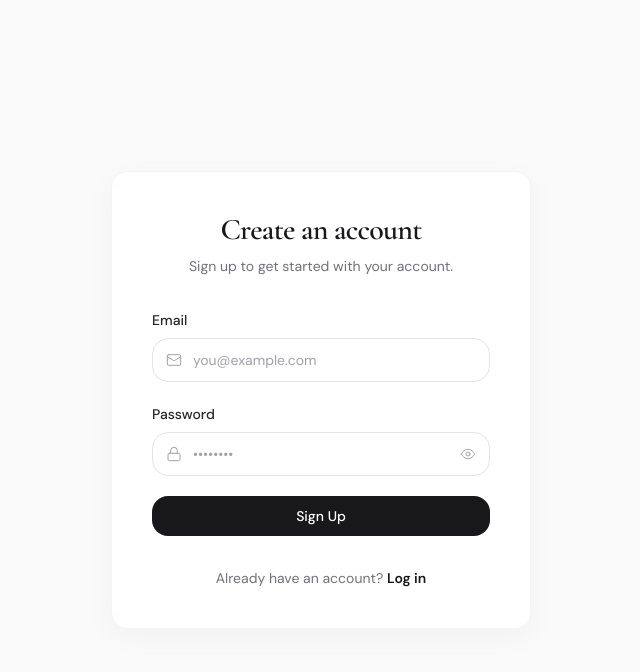
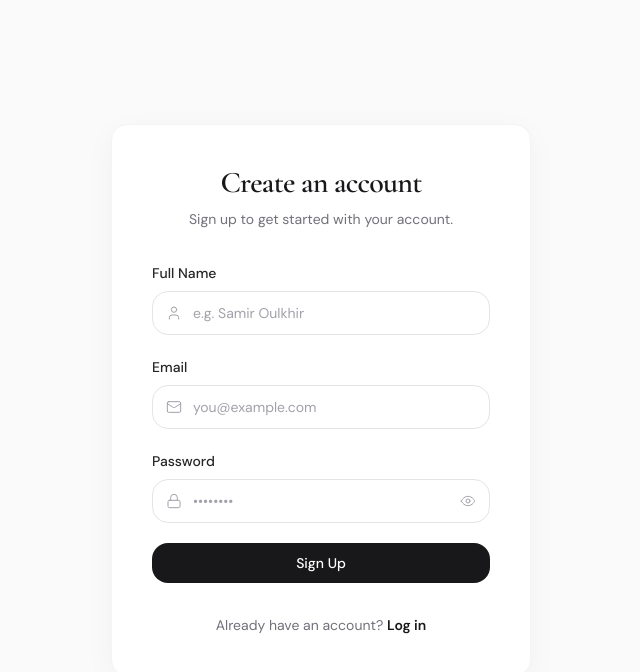
Before and after one commit to theaymanian2803/estateHub, a React (Vite) app: page /auth in a window 1280 px wide. Both pictures are taken after a click on the button "Sign up". Shown: the top 672 px of the page, without its empty margins (319-959 px from the left). Built offline with nearby package versions, Linux system fonts and the light colour scheme.

Commit message:
fixing auth again

```diff
--- a/src/pages/AuthPage.tsx
+++ b/src/pages/AuthPage.tsx
@@ -3,12 +3,27 @@ import { useForm } from 'react-hook-form'
 import { zodResolver } from '@hookform/resolvers/zod'
 import * as z from 'zod'
 import { useNavigate } from 'react-router-dom'
-import { supabase } from '@/integrations/supabase/client'
+import { useAuth } from '@/hooks/useAuth' // Using your actual auth hook!
 import { useToast } from '@/hooks/use-toast'
 
 // ---------------------------------------------------------------------------
-// Inline SVG Icons (Replacing lucide-react to prevent your build errors)
+// Inline SVG Icons
 // ---------------------------------------------------------------------------
+const UserIcon = ({ className = 'w-5 h-5' }) => (
+  <svg
+    className={className}
+    xmlns="http://www.w3.org/2000/svg"
+    viewBox="0 0 24 24"
+    fill="none"
+    stroke="currentColor"
+    strokeWidth="1.5"
+    strokeLinecap="round"
+    strokeLinejoin="round">
+    <path d="M19 21v-2a4 4 0 0 0-4-4H9a4 4 0 0 0-4 4v2" />
+    <circle cx="12" cy="7" r="4" />
+  </svg>
+)
+
 const MailIcon = ({ className = 'w-5 h-5' }) => (
   <svg
     className={className}
@@ -95,6 +110,7 @@ const SpinnerIcon = ({ className = 'w-5 h-5' }) => (
 // Schema & Component
 // ---------------------------------------------------------------------------
 const authSchema = z.object({
+  fullName: z.string().optional(), // Optional in schema, enforced in logic for Sign Up
   email: z.string().email({ message: 'Please enter a valid email address' }),
   password: z.string().min(6, { message: 'Password must be at least 6 characters' }),
 })
@@ -107,43 +123,46 @@ export default function AuthPage() {
   const [isLoading, setIsLoading] = useState(false)
 
   const navigate = useNavigate()
+  const { signIn, signUp } = useAuth() // Pulling directly from your context
   const { toast } = useToast()
 
   const {
     register,
     handleSubmit,
+    setError,
+    clearErrors,
     formState: { errors },
   } = useForm<AuthFormValues>({
     resolver: zodResolver(authSchema),
   })
 
   const onSubmit = async (data: AuthFormValues) => {
+    clearErrors()
     setIsLoading(true)
 
-    // SECURITY FIX: No console.logs of passwords here.
     try {
       if (isLogin) {
-        // REAL SUPABASE LOGIN LOGIC
-        const { error } = await supabase.auth.signInWithPassword({
-          email: data.email,
-          password: data.password,
-        })
+        // --- SIGN IN FLOW ---
+        const { error } = await signIn(data.email, data.password)
+        if (error) throw error
 
+        navigate('/') // Navigate home on success
+      } else {
+        // --- SIGN UP FLOW ---
+        if (!data.fullName || data.fullName.trim().length < 2) {
+          setError('fullName', { message: 'Full name is required to sign up' })
+          setIsLoading(false)
+          return
+        }
+
+        const { error } = await signUp(data.email, data.password, data.fullName)
         if (error) throw error
-        navigate('/') // Navigate to home or dashboard after successful login
-      } else {
-        // REAL SUPABASE SIGNUP LOGIC
-        const { error } = await supabase.auth.signUp({
-          email: data.email,
-          password: data.password,
-        })
 
-        if (error) throw error
         toast({
           title: 'Account created!',
-          description: 'Please check your email to verify your account.',
+          description: 'Welcome! You can now log in with your credentials.',
         })
-        setIsLogin(true) // Switch back to login view
+        setIsLogin(true) // Switch to login screen after successful signup
       }
     } catch (error: any) {
       toast({
@@ -154,6 +173,12 @@ export default function AuthPage() {
     } finally {
       setIsLoading(false)
     }
+  }
+
+  // Toggle between Login and Sign Up modes
+  const toggleMode = () => {
+    setIsLogin(!isLogin)
+    clearErrors()
   }
 
   return (
@@ -171,6 +196,27 @@ export default function AuthPage() {
         </div>
 
         <form onSubmit={handleSubmit(onSubmit)} className="space-y-5">
+          {/* CONDITIONAL FULL NAME INPUT (Only shows on Sign Up) */}
+          {!isLogin && (
+            <div className="space-y-1.5 animate-in fade-in slide-in-from-top-2">
+              <label className="text-sm font-medium text-zinc-800">Full Name</label>
+              <div className="relative">
+                <div className="absolute inset-y-0 left-0 flex items-center pl-3.5 pointer-events-none text-zinc-400">
+                  <UserIcon className="w-4 h-4" />
+                </div>
+                <input
+                  {...register('fullName')}
+                  type="text"
+                  placeholder="e.g. Samir Oulkhir"
+                  className="flex h-11 w-full rounded-lg border border-zinc-200 bg-white px-3 py-2 pl-10 text-sm text-zinc-900 placeholder:text-zinc-400 focus:outline-none focus:ring-1 focus:ring-zinc-900 focus:border-zinc-900 transition-colors"
+                />
+              </div>
+              {errors.fullName && (
+                <p className="text-xs font-medium text-red-500">{errors.fullName.message}</p>
+              )}
+            </div>
+          )}
+
           {/* Email Input */}
           <div className="space-y-1.5">
             <label className="text-sm font-medium text-zinc-800">Email</label>
@@ -233,7 +279,7 @@ export default function AuthPage() {
         <div className="mt-8 text-center text-sm text-zinc-500">
           {isLogin ? "Don't have an account? " : 'Already have an account? '}
           <button
-            onClick={() => setIsLogin(!isLogin)}
+            onClick={toggleMode}
             className="font-semibold text-zinc-900 hover:underline focus:outline-none">
             {isLogin ? 'Sign up' : 'Log in'}
           </button>
```
Also changed, not shown: 1 other file (tests, documents, lock files or other folders).
